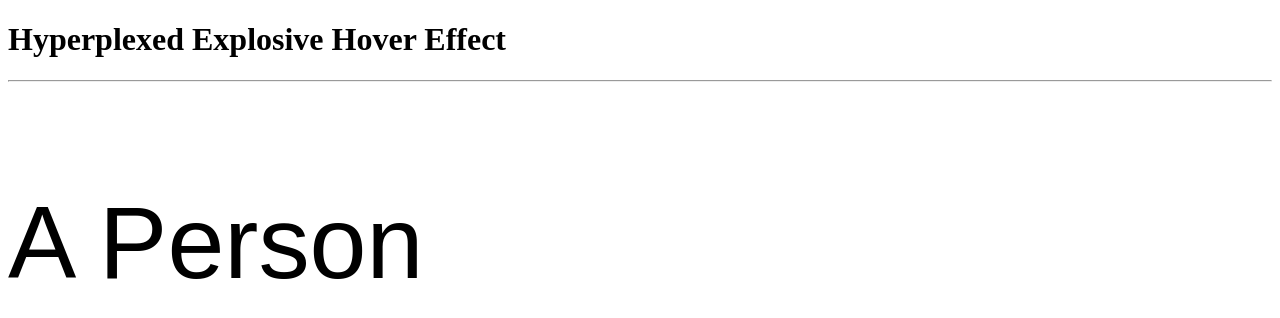
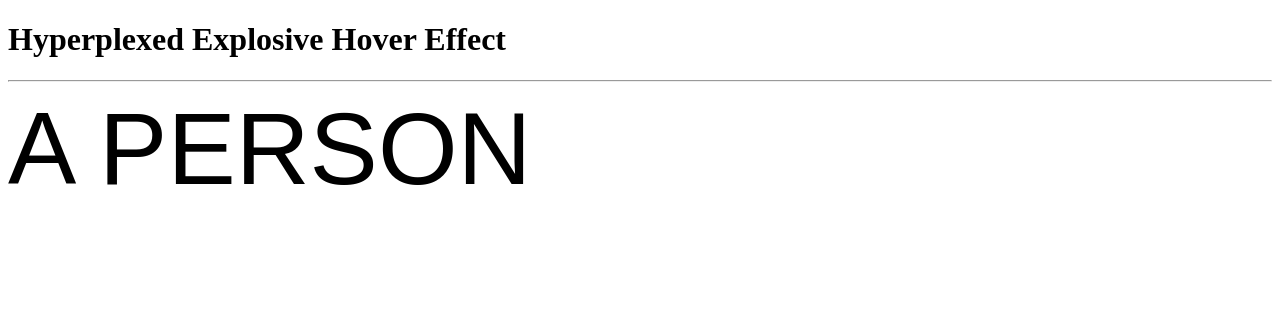
Before and after one commit to heliolbs/explosive-hover-effect, a plain HTML site: page index.html in a window 1280 px wide. Drawn offline with Linux system fonts and the light colour scheme.

Commit message:
Update internal css from index.html
Added margin and text-transform values

```diff
--- a/index.html
+++ b/index.html
@@ -6,6 +6,8 @@
         color: rgb(0, 0, 0);
         font-size: 8vw;
         font-family: "Rubik", sans-serif;
+        margin: 0rem;
+        text-transform: uppercase;
         }
     </style>
     <meta charset="UTF-8" content="width=device-width, initial-scale=1.0">
```
